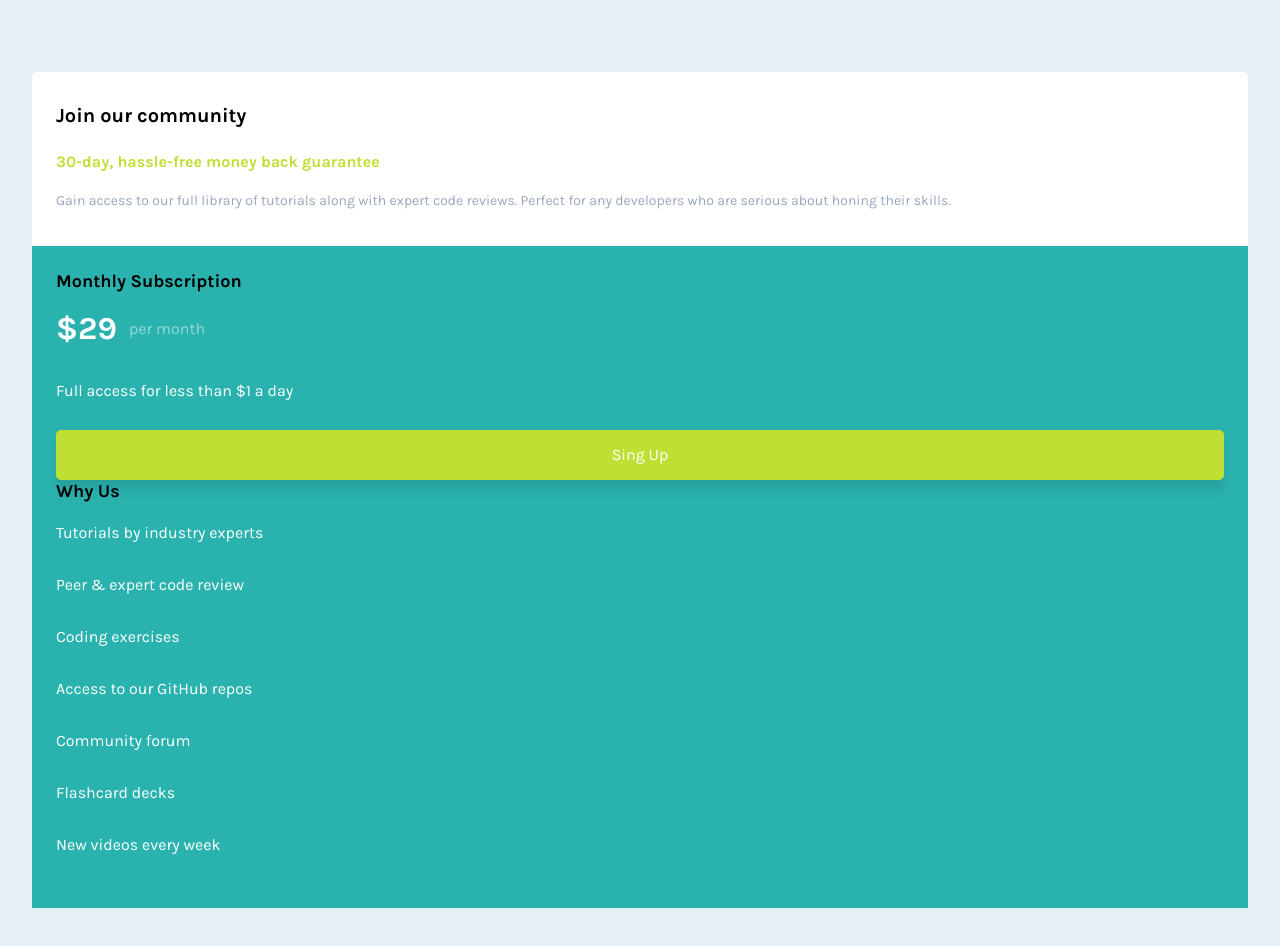
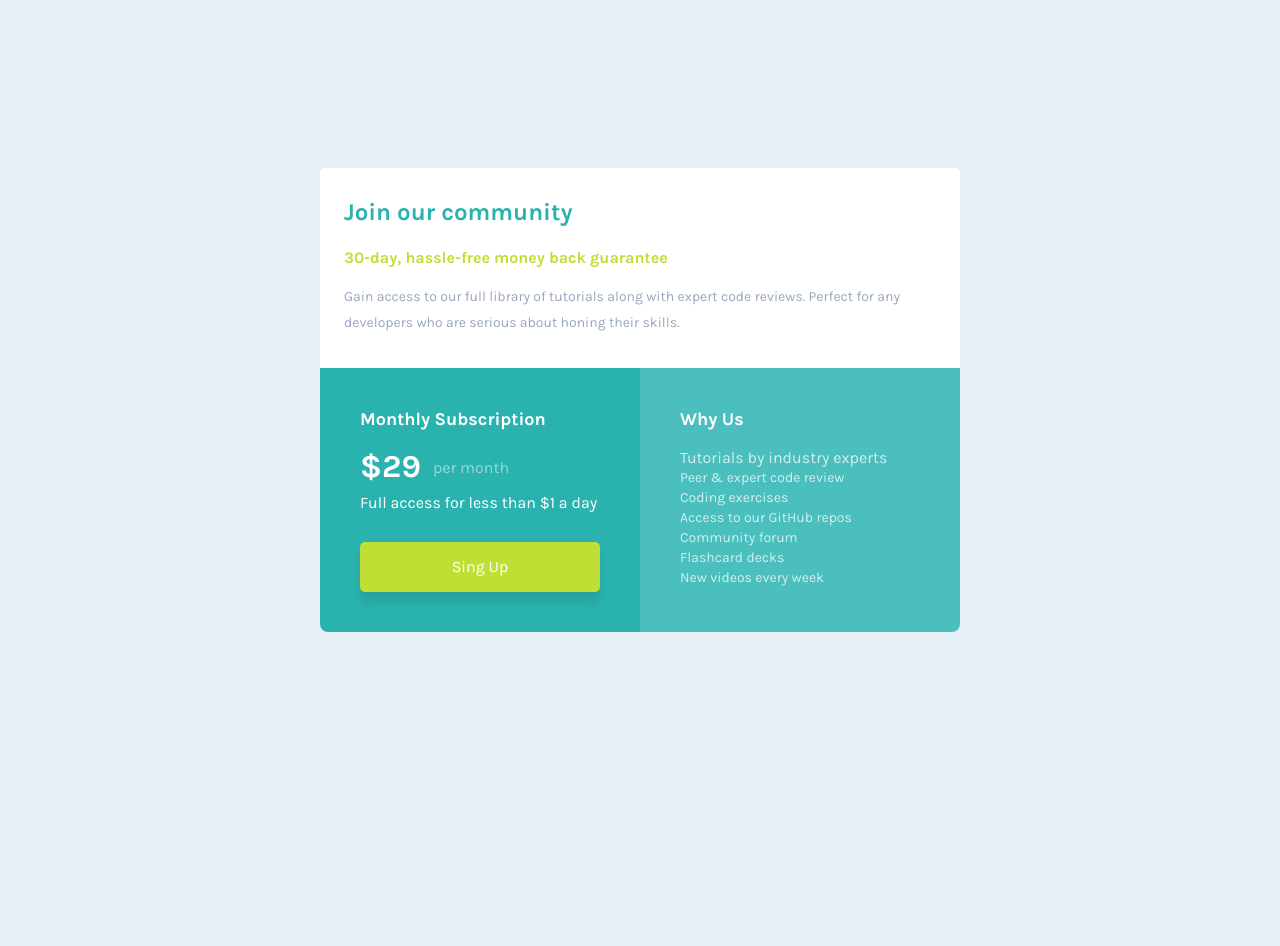
Before and after one commit to NicolasCardosoRibeiro/Price-Component, a plain HTML site: page index.html in a window 1280 px wide. After the commit the page ends 800 px from the top, so only its background shows below. Drawn offline with Linux system fonts and the light colour scheme.

Commit message:
Terminei

```diff
--- a/css/global.css
+++ b/css/global.css
@@ -18,7 +18,7 @@ main{
 
 h1{
     font-size: 1.25rem;
-    text-decoration: var(--cyan);
+    color: var(--cyan);
     line-height: 1.5rem;
     margin-bottom: 1.5rem;
 }
@@ -26,6 +26,6 @@ h1{
 h2{
     font-size: 1.125rem;
     line-height: 1.375rem;
-    text-decoration: #fff;
+    color: #fff;
     margin-bottom: 1.125rem;
 }
--- a/css/main.css
+++ b/css/main.css
@@ -43,7 +43,7 @@
     margin-bottom: 0.25rem;
 }
 
-.esquerda p{
+.esquerda > p{
     color: #fff;
     line-height: 1.625rem;
     margin-bottom: 1.625rem;
@@ -55,8 +55,22 @@
     color: #fff;
     font-size: 1rem;
     line-height: 1.125rem;
-    border: 0;
+    border: none;
     background: var(--bright-yellow);
     border-radius: 5px;
     box-shadow: 0px 10px 10px rgba(0, 0, 0, 0.0973011)
 }
+
+.direita{
+    background: var(--light-cyan);
+    padding: 1.5rem;
+    border-bottom-left-radius: 5px;
+    border-bottom-right-radius: 5px;
+}
+
+.direita p{
+    line-height: 1.25rem;
+    font-size: 0.875rem;
+    color: #FFF;
+    opacity: 0.75;
+}
--- a/css/responsivity.css
+++ b/css/responsivity.css
@@ -0,0 +1,46 @@
+@media(min-width:650px){
+    .inferior{
+        display: flex;
+
+    }
+
+    .esquerda,.direita{
+        width:100%;
+        padding: 2.5rem;
+    }
+
+    main{
+        max-width: 40rem;
+        padding: 0;
+
+    }
+
+    body{
+        min-height: 100vh;
+        display: flex;
+        align-items: center;
+        justify-content: center;
+    }
+
+    .superior div{
+        border-radius: 8px 8px 0px 0px;
+        padding: 2.5rem;
+    }
+
+    h1{
+        font-size: 1.5rem;
+    }
+
+    #dirum{
+        font-size: 1rem;
+    }
+
+    .esquerda{
+        border-bottom-left-radius: 8px;
+    }
+
+    .direita{
+        border-radius:0px 0px 8px 0px;
+    }
+
+}
--- a/index.html
+++ b/index.html
@@ -29,18 +29,18 @@
                 </div>
                 <p>Full access for less than $1 a day</p>
                 <button>Sing Up</button>
-
+            </section>
             <section class="direita">
                 <h2>Why Us</h2>
-                <p>Tutorials by industry experts</p>
+                <p id="dirum">Tutorials by industry experts</p>
                 <p>Peer & expert code review</p>
                 <p>Coding exercises</p>
                 <p>Access to our GitHub repos</p>
                 <p>Community forum</p>
                 <p>Flashcard decks</p>
                 <p>New videos every week</p>
-            </class=>
             </section>
+
         </div>
     </main>
 </body>
--- a/style.css
+++ b/style.css
@@ -1,3 +1,4 @@
 @import './css/global.css';
 @import './css/colors.css';
 @import './css/main.css';
+@import './css/responsivity.css';
```
